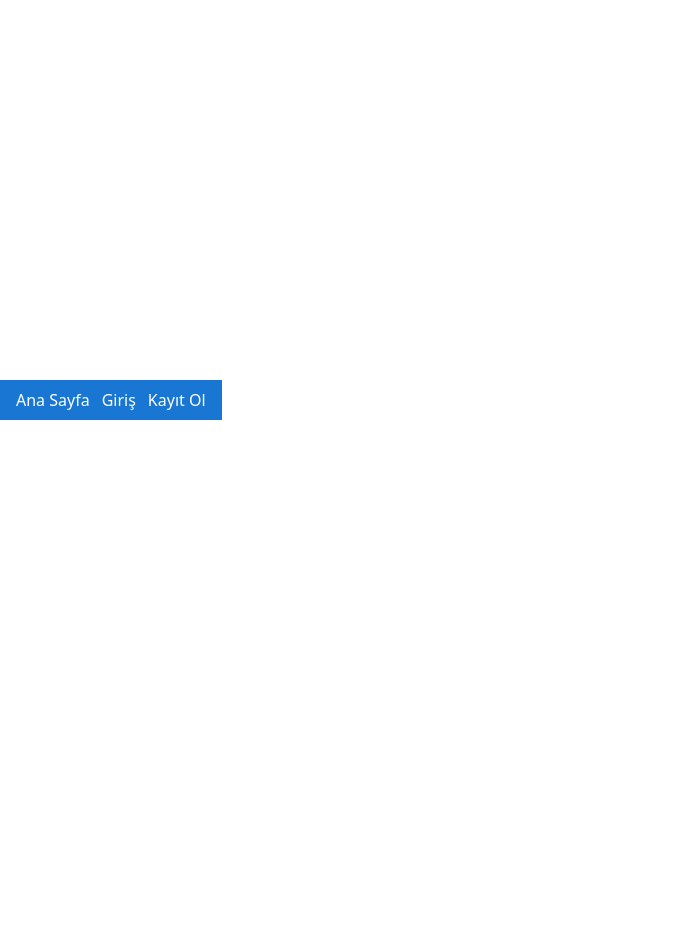
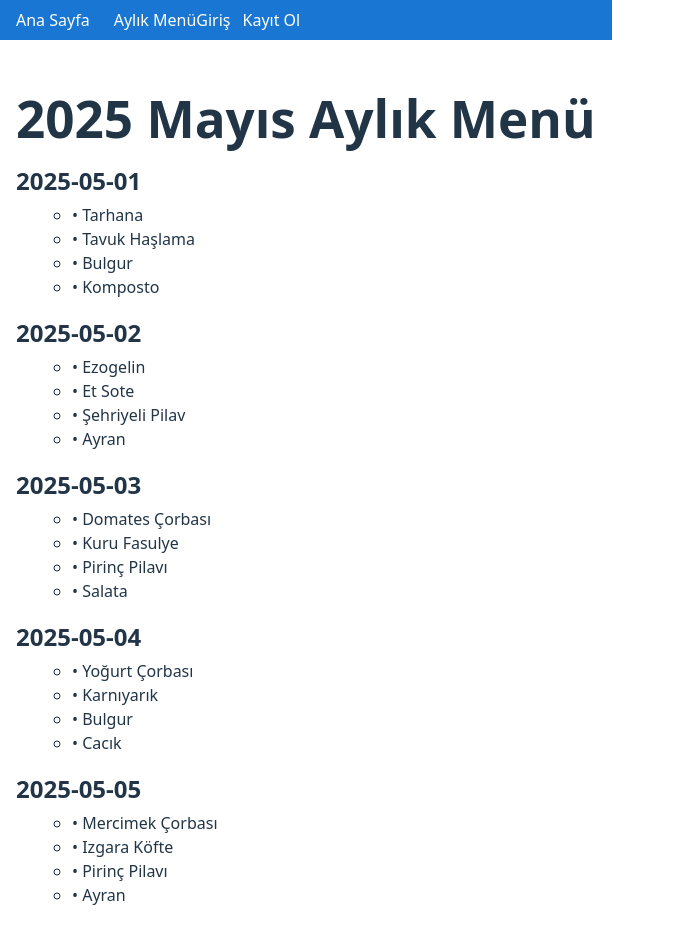
Before and after one commit to Yusufislamyilmaz/YemekhaneMobil, a React (Vite) app in the folder yemekhaneapp/: page /aylik in a window 1280 px wide. Shown: the whole page, without its empty margins (0-675 px from the left). Before the commit the page ends 800 px from the top, so only its background shows below. Built offline with nearby package versions, Linux system fonts and the light colour scheme.

Commit message:
feat: add MonthlyMenu page and route/link

```diff
--- a/yemekhaneapp/src/App.jsx
+++ b/yemekhaneapp/src/App.jsx
@@ -5,6 +5,8 @@ import Register from './pages/Register';
 import PrivateRoute from './components/PrivateRoute';
 import { useAuth } from './contexts/AuthContext';
 import AdminPanel from './pages/AdminPanel';
+import MonthlyMenu from './pages/MonthlyMenu'; //  #7 - Aylık Menü
+
 
 export default function App() {
   const nav   = useNavigate();
@@ -14,6 +16,7 @@ export default function App() {
     <div>
       <nav style={{ padding:'8px 16px', background:'#1976d2', color:'#fff' }}>
         <Link to="/" style={{color:'#fff', marginRight:12}}>Ana Sayfa</Link>
+        <Link to="/aylik" style={{ color:'#fff', marginLeft:12 }}>Aylık Menü</Link>
         {!user && (
           <>
             <Link to="/login" style={{color:'#fff', marginRight:12}}>Giriş</Link>
@@ -25,6 +28,7 @@ export default function App() {
 
       <Routes>
         <Route path="/" element={<Home />} />
+        <Route path="/aylik" element={<MonthlyMenu />} />
         <Route path="/login" element={<Login />} />
         <Route path="/register" element={<Register />} />
         <Route element={<PrivateRoute allowed={['admin']} />}>
--- /dev/null
+++ b/yemekhaneapp/src/pages/MonthlyMenu.jsx
@@ -0,0 +1,40 @@
+// src/pages/MonthlyMenu.jsx
+import { useEffect, useState } from 'react';
+
+export default function MonthlyMenu() {
+  const [menus, setMenus]     = useState([]);
+  const [error, setError]     = useState('');
+  const [loading, setLoading] = useState(true);
+
+  useEffect(() => {
+    fetch('/menu-2025-05.json')
+      .then(res => {
+        if (!res.ok) throw new Error('Fetch failed');
+        return res.json();
+      })
+      .then(data => setMenus(data))
+      .catch(() => setError('Aylık menü yüklenemedi.'))
+      .finally(() => setLoading(false));
+  }, []);
+
+  if (loading) return <div style={{ padding:16 }}>Yükleniyor…</div>;
+  if (error)   return <div style={{ padding:16, color:'red' }}>{error}</div>;
+
+  return (
+    <div style={{ maxWidth:600, margin:'0 auto', padding:16 }}>
+      <h1 style={{ marginBottom:12 }}>2025 Mayıs Aylık Menü</h1>
+      <ul style={{ listStyle:'none', padding:0 }}>
+        {menus.map(m => (
+          <li key={m.date} style={{ marginBottom:16 }}>
+            <h2 style={{ margin:0 }}>{m.date}</h2>
+            <ul style={{ margin:'4px 0 0 16px' }}>
+              {m.items.map(item => (
+                <li key={item}>• {item}</li>
+              ))}
+            </ul>
+          </li>
+        ))}
+      </ul>
+    </div>
+  );
+}
```
